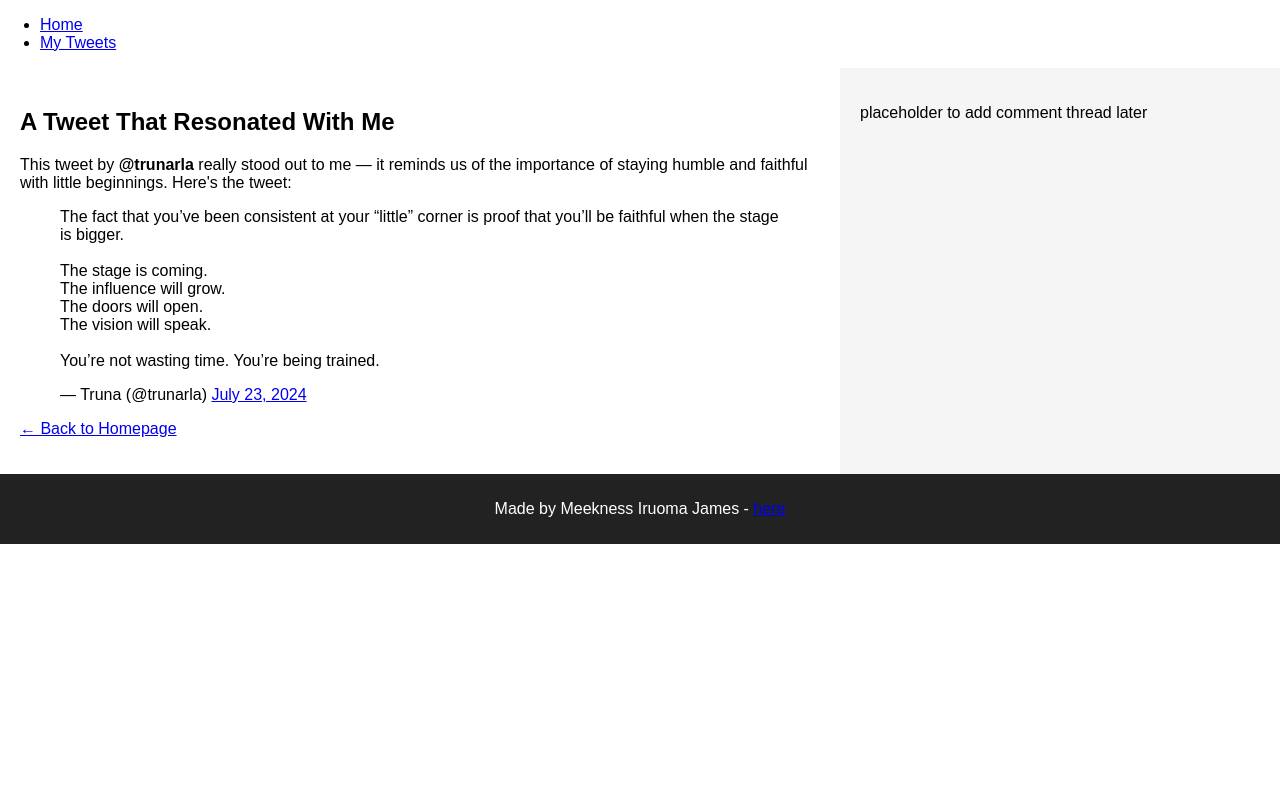
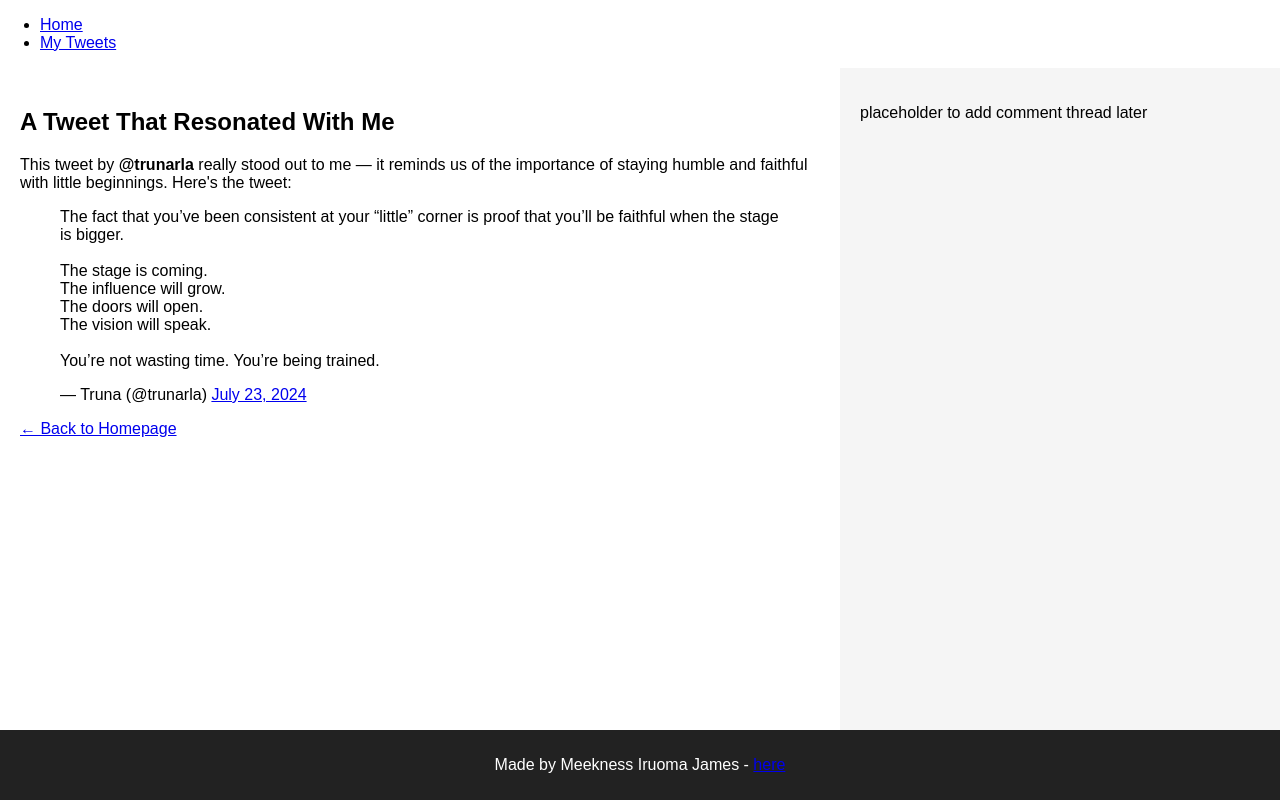
Before and after one commit to MeeknessJames/alx_html_css, a plain HTML site: page css_basic/tweets.html in a window 1280 px wide. Drawn offline with Linux system fonts and the light colour scheme.

Commit message:
Add base.css and link to index.html for Task 1

```diff
--- a/css_basic/base.css
+++ b/css_basic/base.css
@@ -37,3 +37,12 @@ footer {
   font-size: 2em;
   font-weight: bold;
 }
+
+body {
+  display: flex;
+  flex-direction: column;
+  min-height: 100vh;
+  margin: 0;
+  padding: 0;
+  font-family: Arial, sans-serif;
+}
```
Also changed, not shown: css_basic/index.html (+1 -1 lines).
